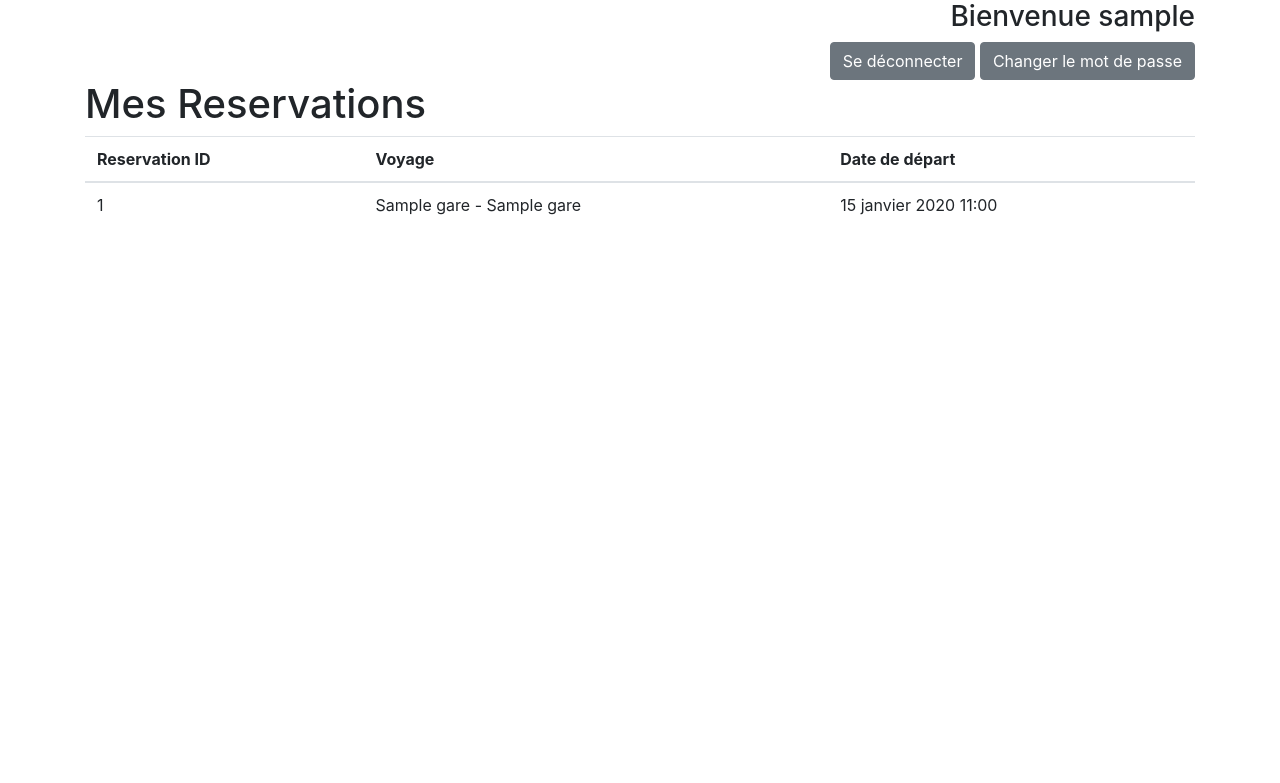
After one commit to aeomath/reservations-Adam-Benabou, a Django app: page /booking/reservations/ in a window 1280 px wide. The commit adds this page. Shown: the top 783 px of the page. Run offline with Django 4.2, Linux system fonts and the light colour scheme; a user stored in the database is signed in; tables that the repository leaves empty hold one stand-in row (values such as "Sample post").

Commit message:
Ajout des la classe reservation, de sa vue associée ainsi que de la route /booking/reservation  afin qu'un utlilisateur puisse consulter ses réservations

```diff
--- a/reservations/booking/models.py
+++ b/reservations/booking/models.py
@@ -44,16 +44,17 @@ class Trajet(models.Model):
         return self.gare_depart.nom + ' - ' + self.gare_arrivee.nom
 
 
-'''
 class Reservation(models.Model):
     date_reservation = models.DateTimeField()
-    numero_reservation = models.IntegerField()
+    numero_reservation = models.IntegerField(primary_key=True)
     numero_voiture = models.IntegerField()
-    numero_place = models.IntegerField()
+    numero_place = models.IntegerField(unique=True)
     passager = models.ForeignKey(Passager, on_delete=models.CASCADE)
     client = models.ForeignKey(Client, on_delete=models.CASCADE)
     trajet = models.ForeignKey(Trajet, on_delete=models.CASCADE)
-'''
+
+    def __str__(self):
+        return str(self.trajet)
 
 
 
--- /dev/null
+++ b/reservations/booking/templates/booking/base.html
@@ -0,0 +1,30 @@
+<head>
+    <!-- Latest compiled and minified CSS -->
+    <link rel="stylesheet" href="https://cdn.jsdelivr.net/npm/bootstrap@4.6.2/dist/css/bootstrap.min.css">
+
+    <!-- jQuery library -->
+    <script src="https://cdn.jsdelivr.net/npm/jquery@3.7.1/dist/jquery.slim.min.js"></script>
+
+    <!-- Popper JS -->
+    <script src="https://cdn.jsdelivr.net/npm/popper.js@1.16.1/dist/umd/popper.min.js"></script>
+
+    <!-- Latest compiled JavaScript -->
+    <script src="https://cdn.jsdelivr.net/npm/bootstrap@4.6.2/dist/js/bootstrap.bundle.min.js"></script>
+
+
+    <title>{%block title%} Page title {%endblock%}</title>
+</head>
+
+
+<div class="container">
+    <div class="text-right">
+        <h3>Bienvenue {{ user.username }}</h3>
+        <a href="{% url 'logout' %}" class="btn btn-secondary">Se déconnecter</a>
+
+       <a href="{% url 'password_change' %}" class="btn btn-secondary">Changer le mot de passe</a>
+    </div>
+
+    <body>
+        <div id="content">{% block content %}{% endblock %}</div>
+    </body>
+</div>
--- /dev/null
+++ b/reservations/booking/templates/booking/reservations.html
@@ -0,0 +1,30 @@
+{% extends "booking/trajets.html" %}
+{% block title %} Reservations {% endblock %}
+
+{% block content %}
+    <h1>Mes Reservations</h1>
+    {% if reservations %}
+        <table class="table">
+            <thead>
+                <tr>
+                    <th>Reservation ID </th>
+                    <th>Voyage</th>
+                    <th>Date de départ</th>
+                </tr>
+            </thead>
+            <tbody>
+                {% for reservation in reservations %}
+                    <tr>
+                        <td>{{ reservation.numero_reservation }}</td>
+                        <td>{{ reservation }}</td>
+                        <td>{{ reservation.trajet.date_depart }}</td>
+                    </tr>
+                {% endfor %}
+            </tbody>
+        </table>
+    {% else %}
+        <div class="alert alert-info" role="alert">
+            Vous n'avez pas de réservation à votre nom.
+        </div>
+    {% endif %}
+{% endblock %}
--- a/reservations/booking/templates/booking/trajets.html
+++ b/reservations/booking/templates/booking/trajets.html
@@ -1,42 +1,33 @@
-<!-- Latest compiled and minified CSS -->
-<link rel="stylesheet" href="https://cdn.jsdelivr.net/npm/bootstrap@4.6.2/dist/css/bootstrap.min.css">
+{% extends 'booking/base.html' %}
+{%block title %} Trajets {%endblock%}
 
-<!-- jQuery library -->
-<script src="https://cdn.jsdelivr.net/npm/jquery@3.7.1/dist/jquery.slim.min.js"></script>
-
-<!-- Popper JS -->
-<script src="https://cdn.jsdelivr.net/npm/popper.js@1.16.1/dist/umd/popper.min.js"></script>
-
-<!-- Latest compiled JavaScript -->
-<script src="https://cdn.jsdelivr.net/npm/bootstrap@4.6.2/dist/js/bootstrap.bundle.min.js"></script>
-
-
-
-<div class="container">
-    <h1>trajets</h1>
-
-
-    <div class="text-right">
-        <h3>Bienvenue {{ user.username }}</h3>
-        <a href="{% url 'logout' %}" class="btn btn-secondary">Se déconnecter</a>
-
-       <a href="{% url 'password_change' %}" class="btn btn-secondary">Changer le mot de passe</a>
-    </div>
-
+{% block content %}
+    <h1>Trajets disponible</h1>
     {% if trajets %}
         <form action="{% url 'trajets' %}" method="post" class="dropdown">
             {% csrf_token %}
             {{ form }}
             <input type="submit" value="Search" class="btn btn-primary">
         </form>
-        <ul class="list-group">
-            {% for trajet in trajets %}
-                <li class="list-group-item">{{ trajet }}, Date départ: {{ trajet.date_depart }}</li>
-            {% endfor %}
-        </ul>
+        <table class = "table">
+            <thead>
+                <tr>
+                    <th> Trajet </th>
+                    <th> Date départ </th>
+                </tr>
+            </thead>
+            <tbody>
+                {% for trajet in trajets %}
+                    <tr>
+                        <td> {{ trajet }} </td>
+                        <td> {{ trajet.date_depart }} </td>
+                    </tr>
+                {% endfor %}
+            </tbody>
+        </table>
     {% else %}
         <div class="alert alert-info" role="alert">
             Pas de trajet disponible.
         </div>
     {% endif %}
-</div>
+{% endblock %}
--- a/reservations/booking/urls.py
+++ b/reservations/booking/urls.py
@@ -6,4 +6,5 @@ urlpatterns = [
     path('accounts/', include('django.contrib.auth.urls')),
     path("", views.index, name="index"),
     path("trajets/", views.trajets, name="trajets"),
+    path("reservations/", views.reservations, name="reservations"),
 ]
--- a/reservations/booking/views.py
+++ b/reservations/booking/views.py
@@ -1,8 +1,10 @@
 from django.shortcuts import get_list_or_404, get_object_or_404, render
 from django.http import HttpResponse
-from .models import Trajet, Gare
+from .models import Trajet, Reservation,Gare,Client
 from booking.form import SearchForm
 from django.contrib.auth.decorators import login_required
+
+
 
 
 from django.shortcuts import render
@@ -36,5 +38,17 @@ def trajets(request):
 
     return render(request, template, context)
 
+@login_required(login_url='/booking/accounts/login')
+def reservations(request):
+    ## si un utlisateur n'est pas encore client , alors il n'a pas de réservation
+    ## normalement , ca n'arrive pas car lorsque l'utilisateur s'inscrit , il s'inscrit en tant que client ( sauf les admins qui ne sont pas clients )
+    if hasattr(request.user, 'client'):
+        reservations_list = Reservation.objects.filter(client=request.user.client)
+    else :
+        reservations_list = []
+    template = "booking/reservations.html"
+    return render(request, template, {'reservations': reservations_list})
+
+
 def index(request):
     return HttpResponse("Hello, world. You're at the booking index.")
```
Also changed, not shown: reservations/booking/admin.py (+11 -1 lines), reservations/booking/templates/registration/login.html (+9 -3 lines), README.md, reservations/booking/migrations/0008_reservation.py (added), reservations/booking/migrations/0009_remove_reservation_id_alter_reservation_numero_place_and_more.py (added).
